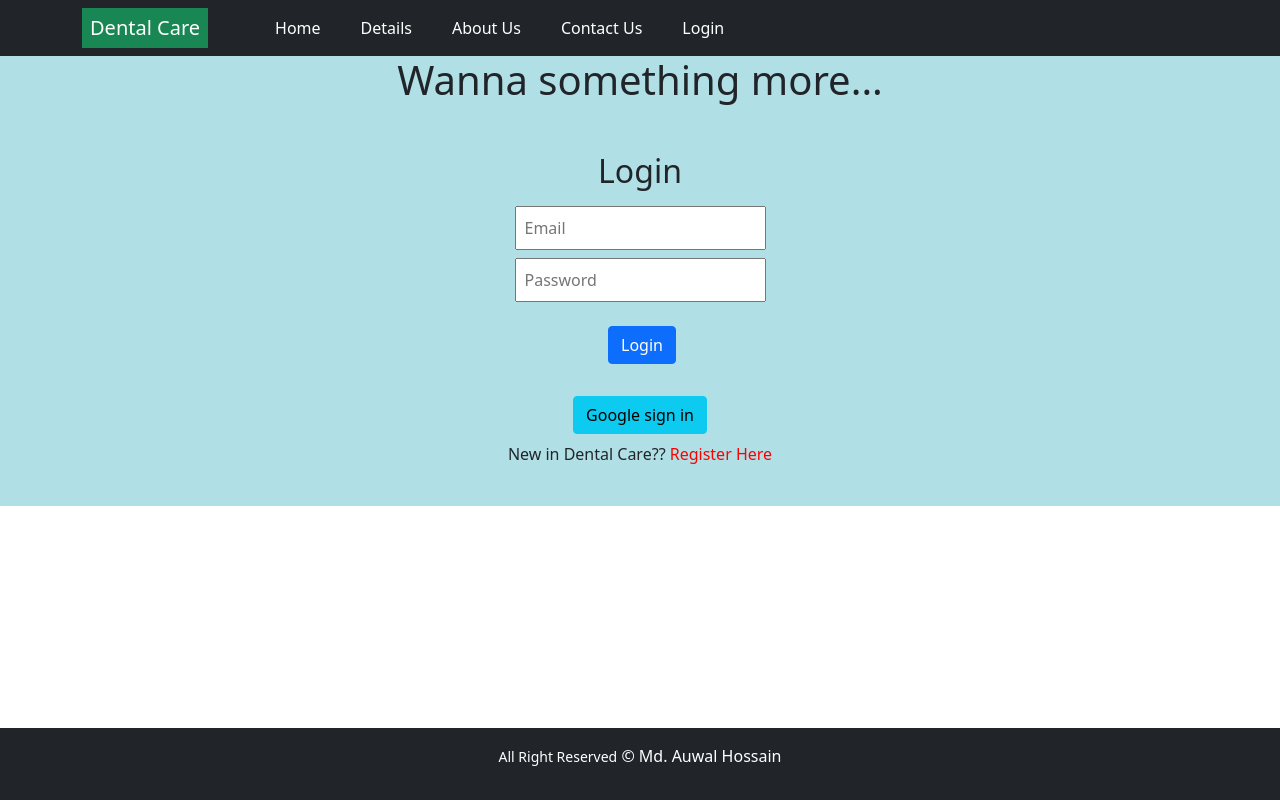
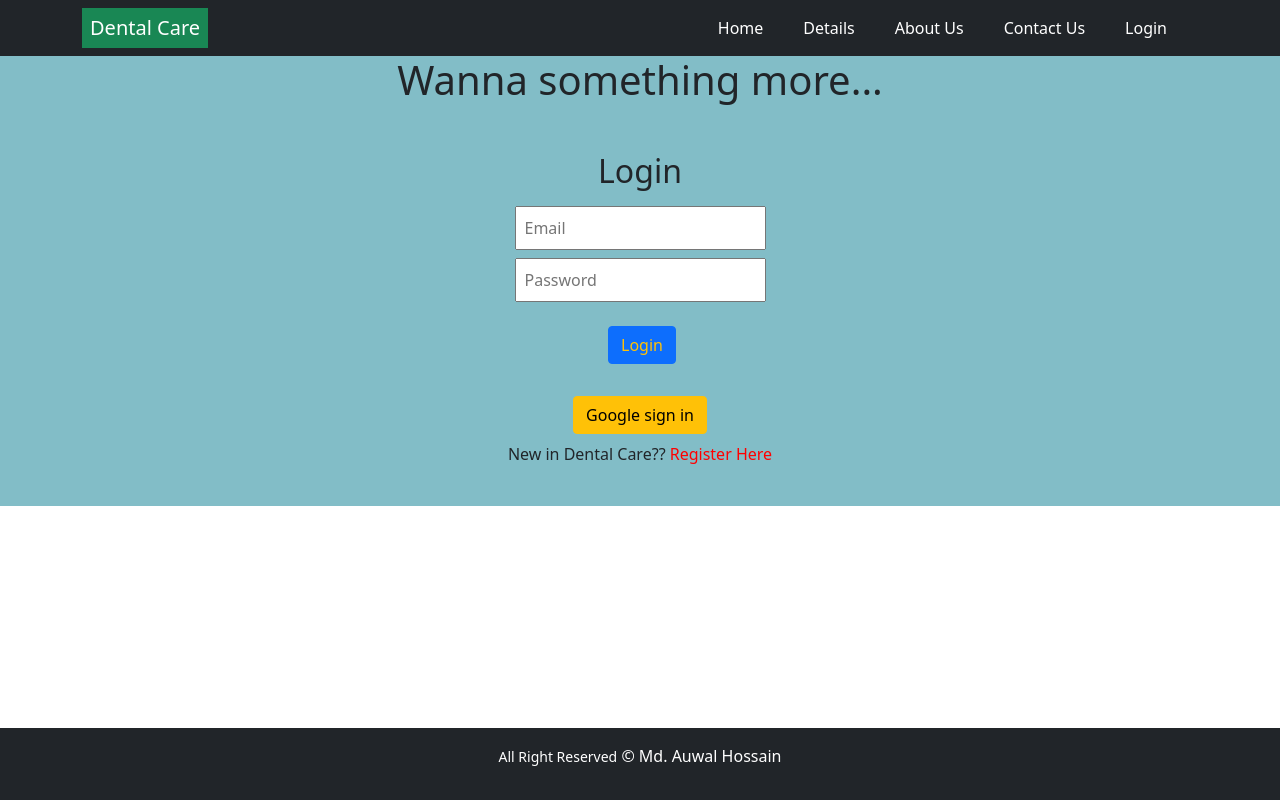
Before and after one commit to mdauwalhossain/dantal-care, a React (Create React App) app: page /login in a window 1280 px wide. Built offline with nearby package versions, Linux system fonts and the light colour scheme; no server answers.

Commit message:
Style Added

```diff
--- a/src/Login/Login.css
+++ b/src/Login/Login.css
@@ -1,3 +1,3 @@
 .log{
-    background-color:powderblue;
+    background-color:rgb(130, 189, 199);
 }
--- a/src/Login/Login.js
+++ b/src/Login/Login.js
@@ -55,7 +55,7 @@ const handlePasswordChange = e =>{
               <br />
               <div className="login-regiater-btn mt-4">
 
-                <button className="btn btn-primary ms-1">
+                <button className="btn btn-primary text-warning ms-1">
                   Login
                 </button>
               </div>
@@ -64,7 +64,7 @@ const handlePasswordChange = e =>{
             <div className="login-btn mt-4">
               <button
                 onClick={signInUsingGoogle}
-                className="btn btn-info m-2"
+                className="btn btn-warning m-2"
               >
                 Google sign in
               </button>
--- a/src/Pages/Body/Body.css
+++ b/src/Pages/Body/Body.css
@@ -4,5 +4,6 @@
 
 .card img{
     border-radius: 10px;
-    height: 50%;
+    height: 300px;
+
 }
--- a/src/Pages/Header/Header.js
+++ b/src/Pages/Header/Header.js
@@ -15,7 +15,7 @@ const Header = () => {
              <Navbar bg="dark" variant="dark">
                 <Container>
                 <Navbar.Brand className="bg-success px-2" to="/home">Dental Care</Navbar.Brand>
-                <Nav  sticky="top" className="links me-auto , mx-3 ">
+                <Nav  sticky="top" className="links me-center mx-3">
                     <NavLink to="/home" style={{ textDecoration: 'none', color:"white"}}>Home</NavLink>
                     <NavLink to="/details" style={{ textDecoration: 'none', color:"white" }}>Details</NavLink>
                     <NavLink to="/about" style={{ textDecoration: 'none', color:"white" }}>About Us</NavLink>
```
